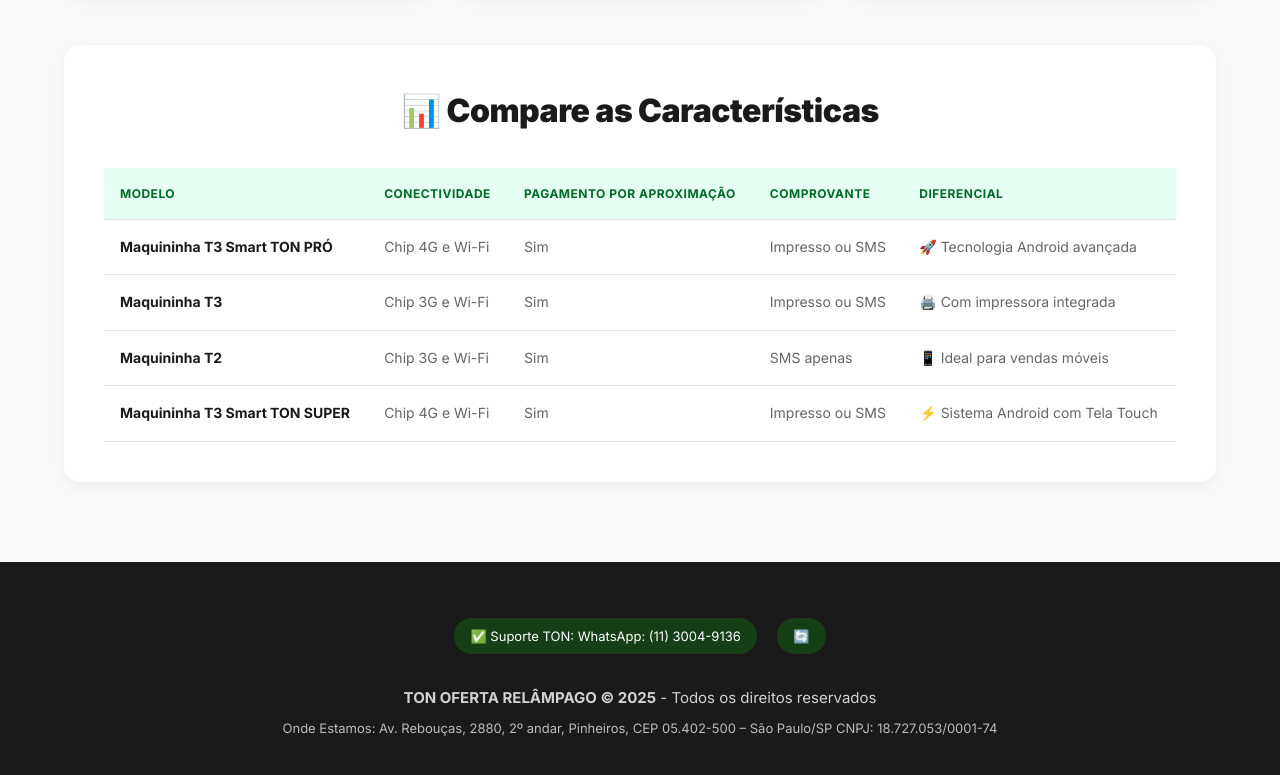
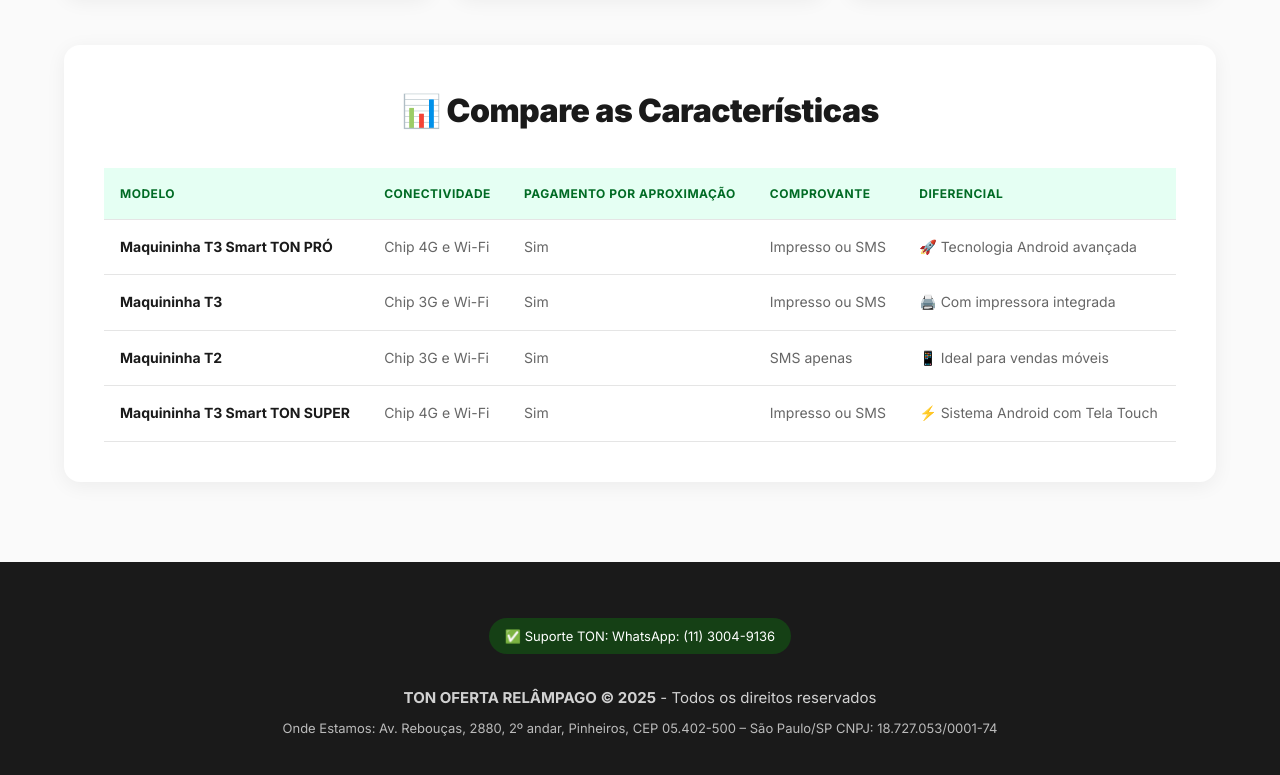
Before and after one commit to tonofertarelampago/compreja, a plain HTML site: page index.html in a window 1280 px wide. Shown: the part 4041-4816 px from the top of the page. Drawn offline with Linux system fonts and the light colour scheme.

Commit message:
Update index.html

```diff
--- a/index.html
+++ b/index.html
@@ -819,7 +819,6 @@
     <div class="footer-content">
       <div>
         <span class="footer-badge">✅ Suporte TON: WhatsApp: (11) 3004-9136</span>
-        <span class="footer-badge">🔄 </span>
       </div>
       <p style="margin-top: 24px; font-size: 15px;">
         <strong>TON OFERTA RELÂMPAGO © 2025</strong> - Todos os direitos reservados
```
